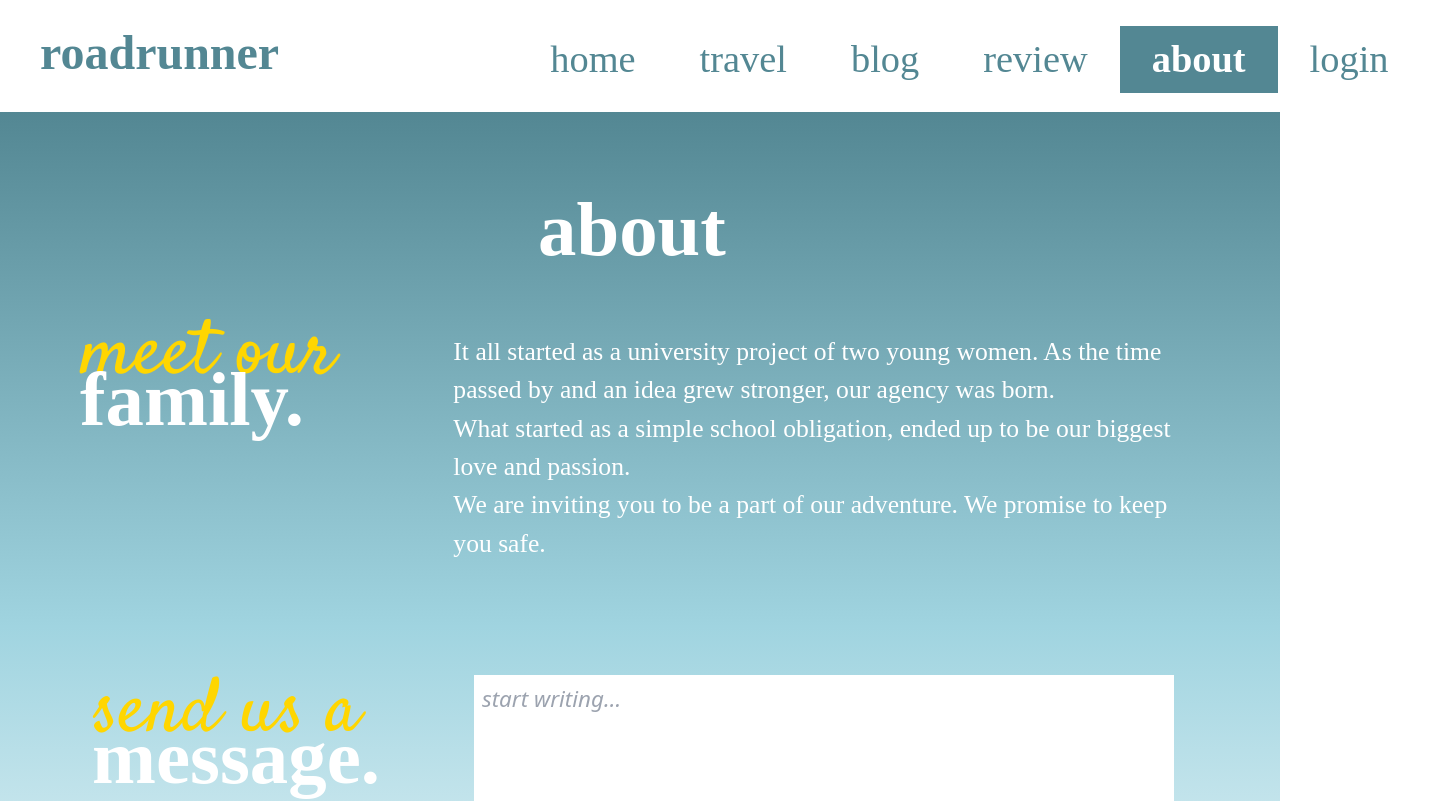
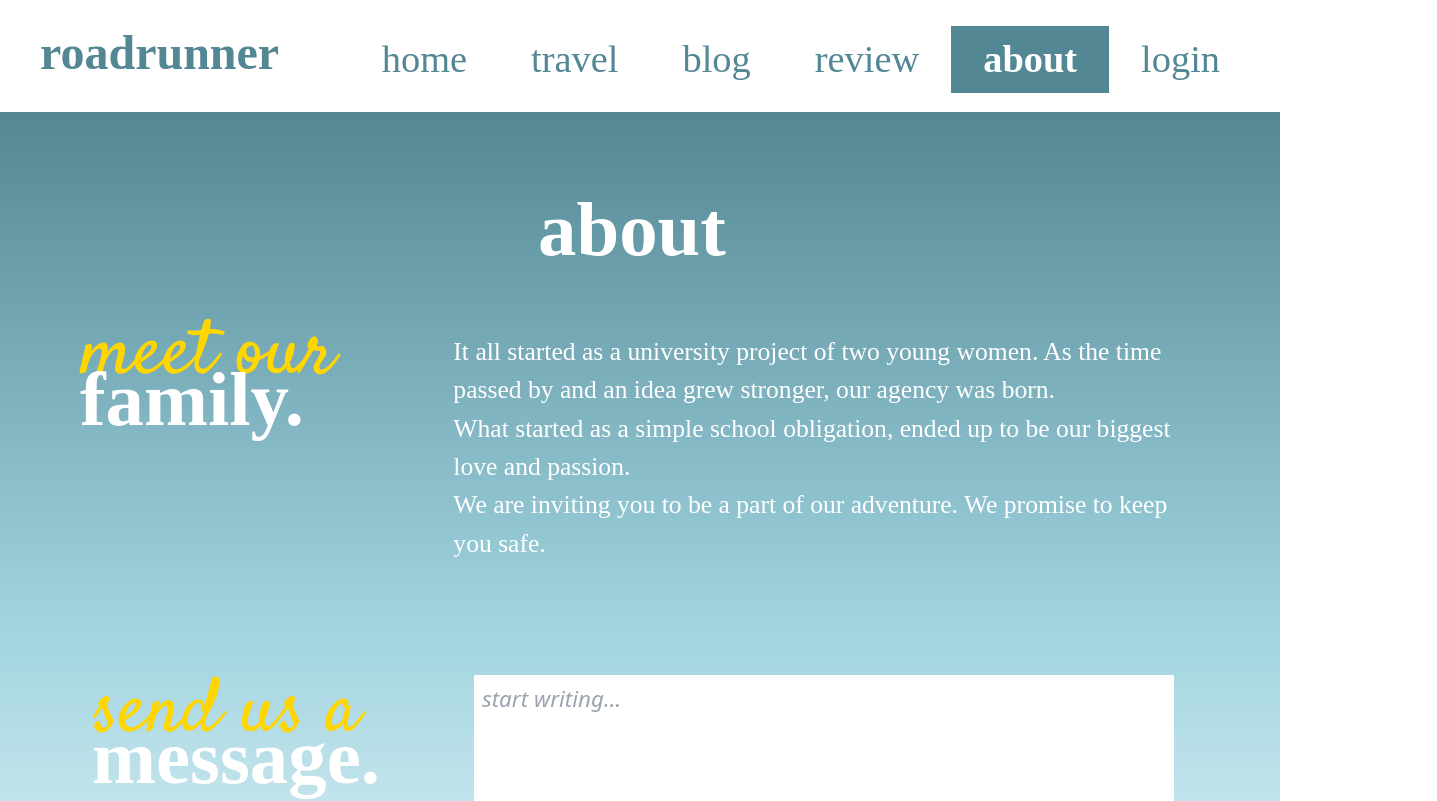
Before and after one commit to val2cak/_roadrunner, a Next.js app: page /about in a window 1280 px wide. Shown: the top 801 px of the page, 1437 px wide, since content can reach past the window. Built offline with nearby package versions, Linux system fonts and the light colour scheme; a web font is replaced by a local one.

Commit message:
refactoring

```diff
--- a/components/header/header.js
+++ b/components/header/header.js
@@ -22,13 +22,8 @@ const Header = () => {
         <Row className='pr-0'>
             <header className='pl-5 lg:pl-10 pt-4 relative flex flex-col bg-hci-general-dark lg:bg-transparent sm:h-28'>
                 <div className='z-10 flex justify-between items-center'>
-                    <Link href='/' className='hidden lg:block'>
+                    <Link href='/'>
                         <a className='no-underline z-10 pb-6 items-center text-hci-general-dark text-3xl font-regular font-bold hover:text-hci-general-middle'>
-                            roadrunner
-                        </a>
-                    </Link>
-                    <Link href='/' className='lg:hidden'>
-                        <a className='no-underline z-10 pb-6 items-center text-white text-3xl font-regular font-bold hover:text-hci-general-middle'>
                             roadrunner
                         </a>
                     </Link>
```
